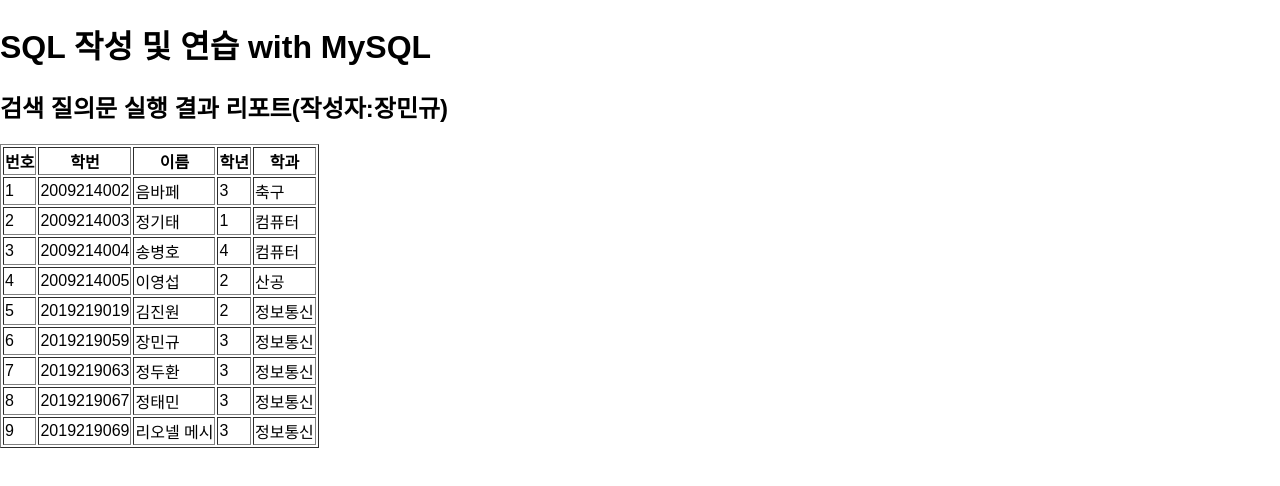
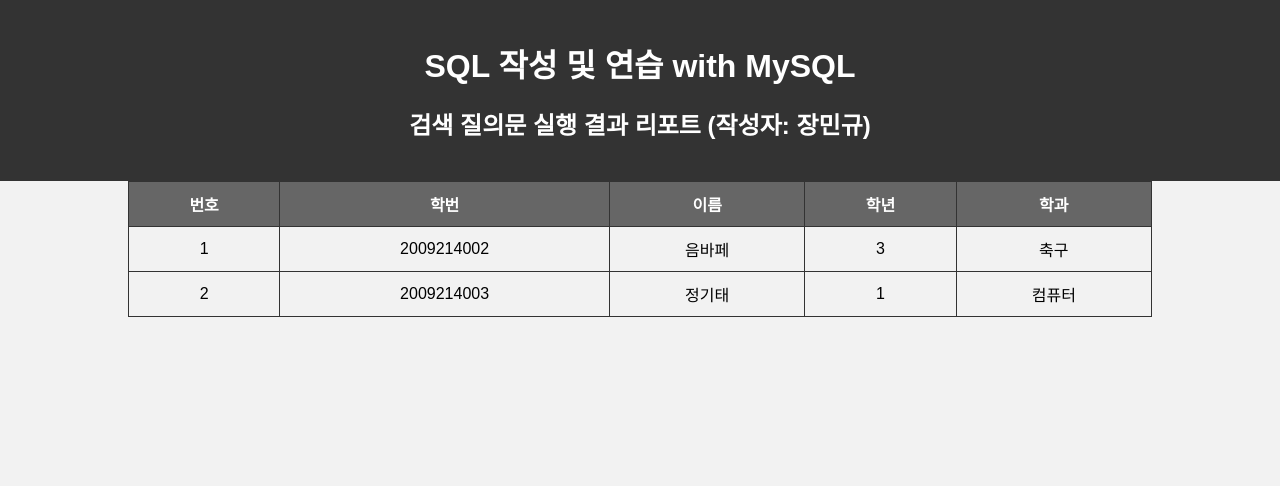
Before and after one commit to jangduck/data, a plain HTML site: page index.html in a window 1280 px wide. Drawn offline with Linux system fonts and the light colour scheme.

Commit message:
Update index.html

```diff
--- a/index.html
+++ b/index.html
@@ -9,31 +9,63 @@
             font-family: 'Arial', sans-serif;
             margin: 0;
             padding: 0;
+            background-color: #f2f2f2;
         }
 
         header {
-            background-color: #666666;
+            background-color: #333;
             color: #fff;
             padding: 20px;
             text-align: center;
         }
 
-        .contact a:hover {
-            color: #777;
+        h1 {
+            margin: 20px 0;
+            text-align: center;
+        }
+
+        table {
+            width: 80%;
+            margin: 0 auto;
+            border-collapse: collapse;
+        }
+
+        table, th, td {
+            border: 1px solid #333;
+        }
+
+        th, td {
+            padding: 10px;
+            text-align: center;
+        }
+
+        th {
+            background-color: #666;
+            color: #fff;
+        }
+
+        tr:nth-child(even) {
+            background-color: #f2f2f2;
+        }
+
+        tr:hover {
+            background-color: #ddd;
         }
     </style>
 </head>
 <body>
-    <h1>SQL 작성 및 연습 with MySQL</h1>
-    <h2>        검색 질의문 실행 결과 리포트(작성자:장민규)</h2>
-    <table border="1">
+    <header>
+        <h1>SQL 작성 및 연습 with MySQL</h1>
+        <h2>검색 질의문 실행 결과 리포트 (작성자: 장민규)</h2>
+    </header>
+
+    <table>
         <tr>
             <th>번호</th>
             <th>학번</th>
             <th>이름</th>
             <th>학년</th>
             <th>학과</th>
-
         </tr>
         <tr>
             <td>1</td>
@@ -41,7 +73,6 @@
             <td>음바페</td>
             <td>3</td>
             <td>축구</td>
-
         </tr>
         <tr>
             <td>2</td>
@@ -50,53 +81,7 @@
             <td>1</td>
             <td>컴퓨터</td>
         </tr>
-        <tr>
-          <td>3</td>
-            <td>2009214004</td>
-            <td>송병호</td>
-            <td>4</td>
-            <td>컴퓨터</td>
-        <tr>
-             <td>4</td>
-            <td>2009214005</td>
-            <td>이영섭</td>
-            <td>2</td>
-            <td>산공</td>
-        </tr>
-
-        <tr>
-         <td>5</td>
-            <td>2019219019</td>
-            <td>김진원</td>
-            <td>2</td>
-            <td>정보통신</td>
-        <tr>
-          <td>6</td>
-            <td>2019219059</td>
-            <td>장민규</td>
-            <td>3</td>
-            <td>정보통신</td>
-        <tr>
-             <td>7</td>
-            <td>2019219063</td>
-            <td>정두환</td>
-            <td>3</td>
-            <td>정보통신</td>
-        </tr>
-
-        <tr>
-         <td>8</td>
-            <td>2019219067</td>
-            <td>정태민</td>
-            <td>3</td>
-            <td>정보통신</td>
-            <tr>
-
-        <td>9</td>
-            <td>2019219069</td>
-            <td>리오넬 메시</td>
-            <td>3</td>
-            <td>정보통신</td>
+        <!-- Add the rest of your table rows here -->
     </table>
 </body>
 </html>
```
